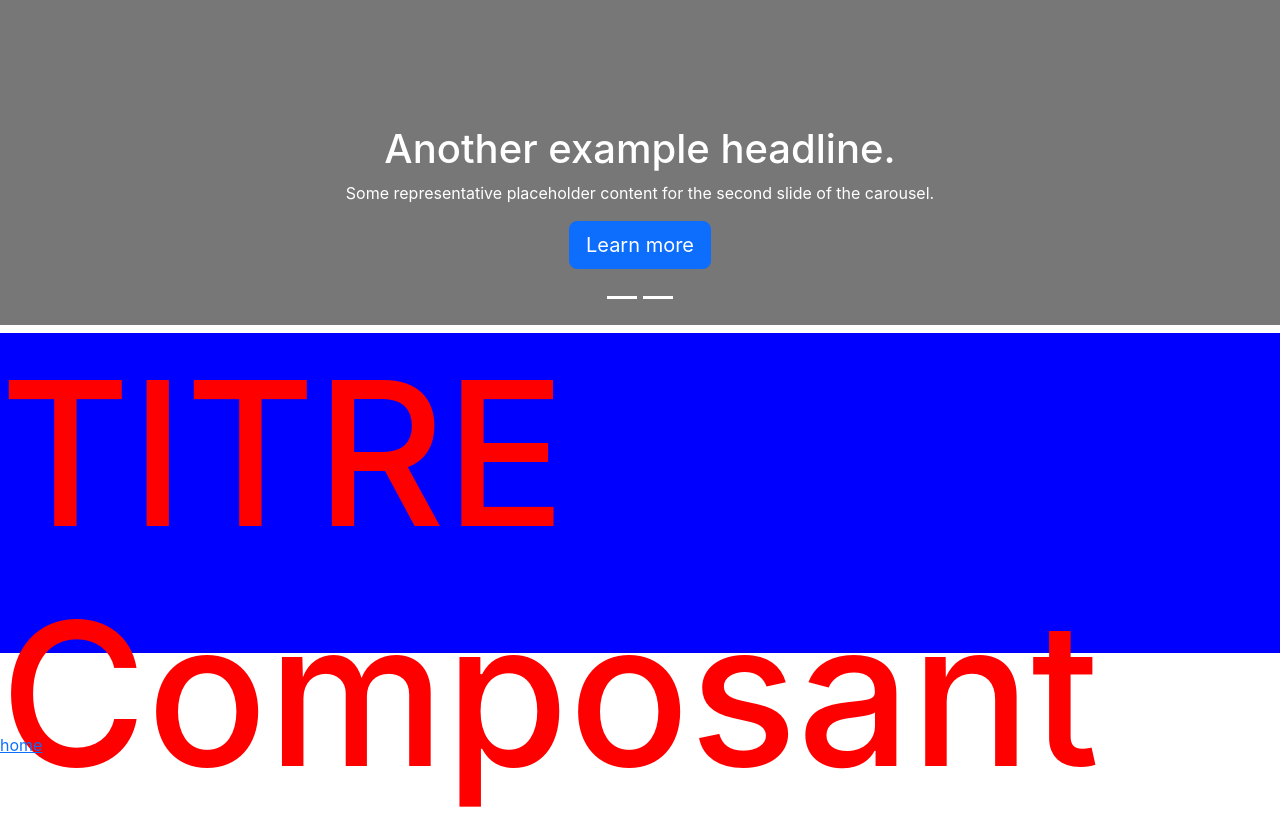
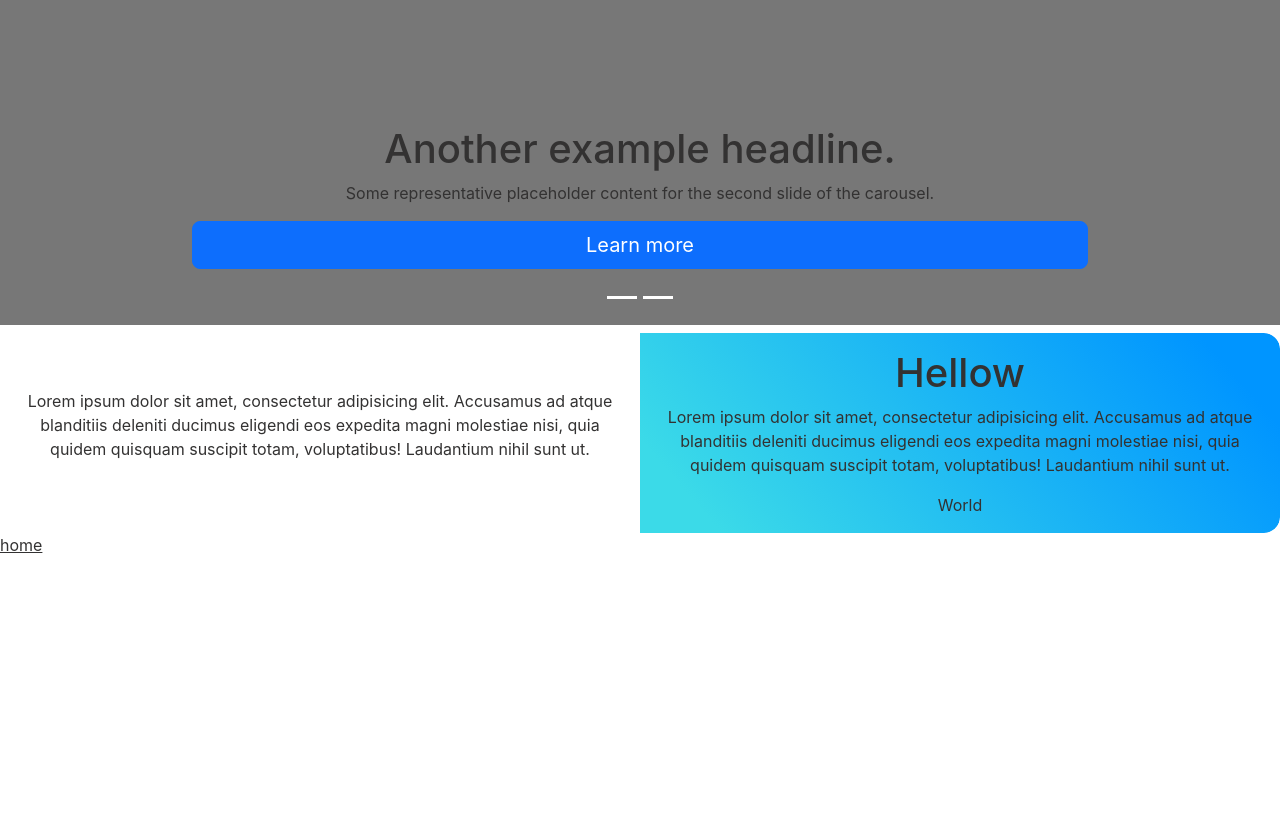
Before and after one commit to Shaddowr88/SoutienRouteur, a React (Create React App) app: page /home/1 in a window 1280 px wide. Shown: the part 700-1514 px from the top of the page. After the commit the page ends 1257 px from the top, so only its background shows below. Built offline with nearby package versions, Linux system fonts and the light colour scheme.

Commit message:
correction pH3

```diff
--- a/src/App.css
+++ b/src/App.css
@@ -1,3 +1,6 @@
+* {
+  box-sizing: border-box;
+}
 .App {
   text-align: center;
 }
@@ -36,3 +39,91 @@
     transform: rotate(360deg);
   }
 }
+
+
+
+.fills{
+  box-sizing: content-box;
+ /* border: solid rgba(199, 199, 199, 0.6) 0.2em;*/
+  /*background-color: rgba(178, 178, 178, 0.15);*/
+  border-radius: 1em;
+  -webkit-backdrop-filter: blur(10px);
+  backdrop-filter: blur(10px);
+  overflow: hidden;
+}
+
+.fills> div,h1,a,p{
+  /*padding: 1em;*/
+  color: #333232;
+  text-align: center;
+  width: 100%;
+}
+
+.fills:hover{
+  box-shadow: 0 0 50px 1px rgba(124, 155, 185, 0.49);
+  border: solid rgba(199, 199, 199, 0.6) 0.1em;
+}
+
+.e_flex{
+
+  display: flex;
+  /*flex-direction: column;*/
+  justify-content: center;
+  align-content: center;
+  align-items: center;
+}
+
+.bg_grad{
+
+  /* background: rgb(2,0,36);*/
+  background: linear-gradient(49deg, rgba(59, 218, 232) 10%, rgba(0, 149, 255) 90%);
+  /* background-color: rgba(255, 255, 255, 0.6);*/
+}
+
+.el{
+  height: 100%;
+  padding: 1em;
+  backdrop-filter: blur(10px);
+  display: flex;
+  flex-direction: column;
+  justify-content: center;
+  align-content: center;
+  align-items: center;
+}
+
+
+
+@keyframes App-logo-spin {
+  from {
+    transform: rotate(0deg);
+  }
+  to {
+    transform: rotate(360deg);
+  }
+}
+
+@-webkit-keyframes shadow-drop-bottom {
+  0% {
+    -webkit-box-shadow: 0 0 0 0 rgba(0, 0, 0, 0);
+    box-shadow: 0 0 0 0 rgba(0, 0, 0, 0);
+  }
+  100% {
+    -webkit-box-shadow: 0 12px 20px -12px rgba(0, 0, 0, 0.35);
+    box-shadow: 0 12px 20px -12px rgba(0, 0, 0, 0.35);
+  }
+}
+@keyframes shadow-drop-bottom {
+  0% {
+    -webkit-box-shadow: 0 0 0 0 rgba(0, 0, 0, 0);
+    box-shadow: 0 0 0 0 rgba(0, 0, 0, 0);
+  }
+  100% {
+    -webkit-box-shadow: 0 12px 20px -12px rgba(0, 0, 0, 0.35);
+    box-shadow: 0 12px 20px -12px rgba(0, 0, 0, 0.35);
+  }
+}
+
+.fills:hover{
+  -webkit-animation: shadow-drop-bottom 0.4s cubic-bezier(0.250, 0.460, 0.450, 0.940) both;
+  animation: shadow-drop-bottom 0.4s cubic-bezier(0.250, 0.460, 0.450, 0.940) both;
+}
--- /dev/null
+++ b/src/Componants/FillerComponent.js
@@ -0,0 +1,24 @@
+const FillerComponent = ()=>{
+
+    return(
+        <article className="fills e_flex">
+
+                <div className='el e_flex '>
+                    <p>Lorem ipsum dolor sit amet, consectetur adipisicing elit. Accusamus ad atque blanditiis deleniti
+                        ducimus eligendi eos expedita magni molestiae nisi, quia quidem quisquam suscipit totam,
+                        voluptatibus! Laudantium nihil sunt ut.</p>
+                </div>
+                <div className="e_flex el bg_grad">
+                    <h1>Hellow</h1>
+                    <p>Lorem ipsum dolor sit amet, consectetur adipisicing elit. Accusamus ad atque blanditiis deleniti
+                        ducimus eligendi eos expedita magni molestiae nisi, quia quidem quisquam suscipit totam,
+                        voluptatibus! Laudantium nihil sunt ut.</p>
+                    <a> World </a>
+
+                </div>
+
+        </article>
+    )
+}
+
+export default FillerComponent
--- a/src/Componants/Nav.js
+++ b/src/Componants/Nav.js
@@ -10,11 +10,7 @@ export default function Nav(props){
            <header className="p-3 mb-3 border-bottom">
                <div className="container">
                    <div className="d-flex flex-wrap align-items-center justify-content-center justify-content-lg-start">
-                       <a href="/" className="d-flex align-items-center mb-2 mb-lg-0 text-dark text-decoration-none">
-                           <svg className="bi me-2" width="40" height="32" role="img" aria-label="Bootstrap">
-                               {/*<use xlink:href="#bootstrap"></use>  */}
-                           </svg>
-                       </a>
+
 
                        <ul className="nav col-12 col-lg-auto me-lg-auto mb-2 justify-content-center mb-md-0">
                            {props.chemins.map((i,k) =>
--- a/src/Componants/ComposantFort.js
+++ b/src/Componants/SliderComposant.js
@@ -1,4 +1,4 @@
-export default function Fort(props){
+const Slider = (props)=>{
     return(
        <div>
 
@@ -47,8 +47,9 @@ export default function Fort(props){
        </div>
     )
  }
+export default Slider
 
- const Styles= {
+const Styles= {
      grosElement:{  height: '50em',
      backgroundColor: 'yellow',
      },
--- a/src/Screen/InfoScreen.js
+++ b/src/Screen/InfoScreen.js
@@ -1,5 +1,5 @@
 import ComposantOne from "../Componants/ComposantOne";
-import Fort from "../Componants/ComposantFort";
+import Fort from "../Componants/SliderComposant";
 import {useParams} from "react-router-dom";
 
 
--- a/src/Screen/UserScreen.js
+++ b/src/Screen/UserScreen.js
@@ -1,7 +1,8 @@
 import ComposantOne from "../Componants/ComposantOne";
-import Fort from "../Componants/ComposantFort";
+import Slider from "../Componants/SliderComposant";
 import {UserContext} from "../App";
 import {useParams} from "react-router-dom";
+import FillerComponent from "../Componants/FillerComponent";
 
 const el = [
     {id: 1, title: 'Hello World', content: 'Welcome to learning React!'},
@@ -24,8 +25,9 @@ export default function UserScreen(){
                 {el.filter(e => e.id == userId).map(filteredEl => (
                       <h1> {filteredEl.title}</h1>
                 ))}
-                <Fort elements={el}/>
-                <ComposantOne />
+                <Slider elements={el}/>
+                <FillerComponent/>
+
                 <a href={"contacts/1"}>home</a>
             </div>
 
```
